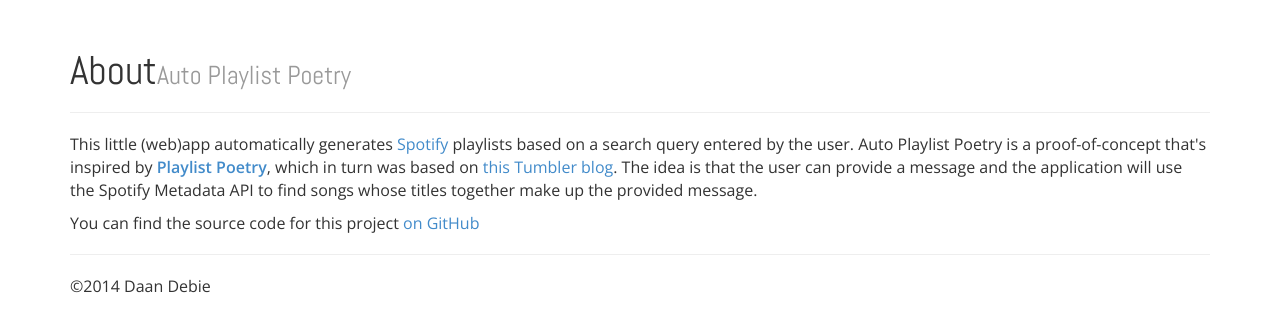
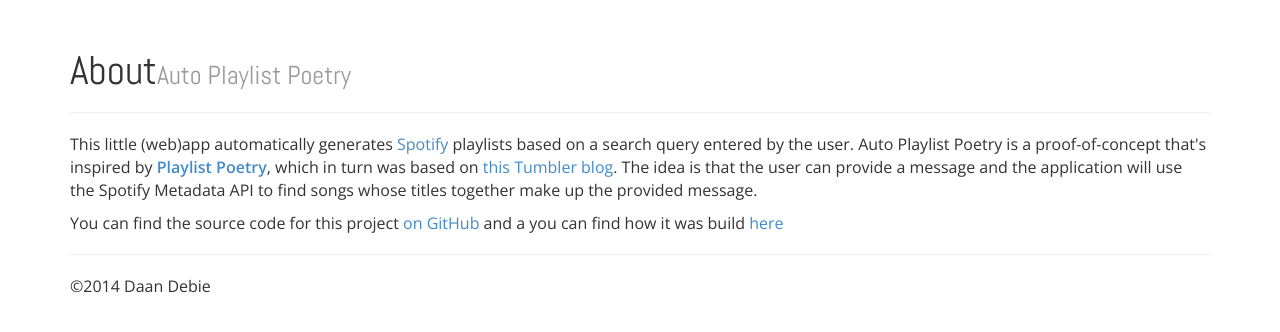
Before and after one commit to DonDebonair/autoplaylistpoetry, a Flask app: page /about in a window 1280 px wide. Shown: the part 51-383 px from the top of the page. Run offline with Flask 2, Linux system fonts and the light colour scheme; some libraries are stand-ins or nearby versions.

Commit message:
More explaining

```diff
--- a/autoplaylistpoetry/templates/web/about.html
+++ b/autoplaylistpoetry/templates/web/about.html
@@ -12,5 +12,6 @@
     The idea is that the user can provide a message and the application will use the Spotify Metadata API to find songs
     whose titles together make up the provided message.
     </p>
-    <p>You can find the source code for this project <a href="https://github.com/DandyDev/autoplaylistpoetry">on GitHub</a></p>
+    <p>You can find the source code for this project <a href="https://github.com/DandyDev/autoplaylistpoetry">on GitHub</a> and
+    a you can find how it was build <a href="http://dandydev.net/blog/autoplaylistpoetry">here</a></p>
 {% endblock %}
```
Also changed, not shown: README.md.
